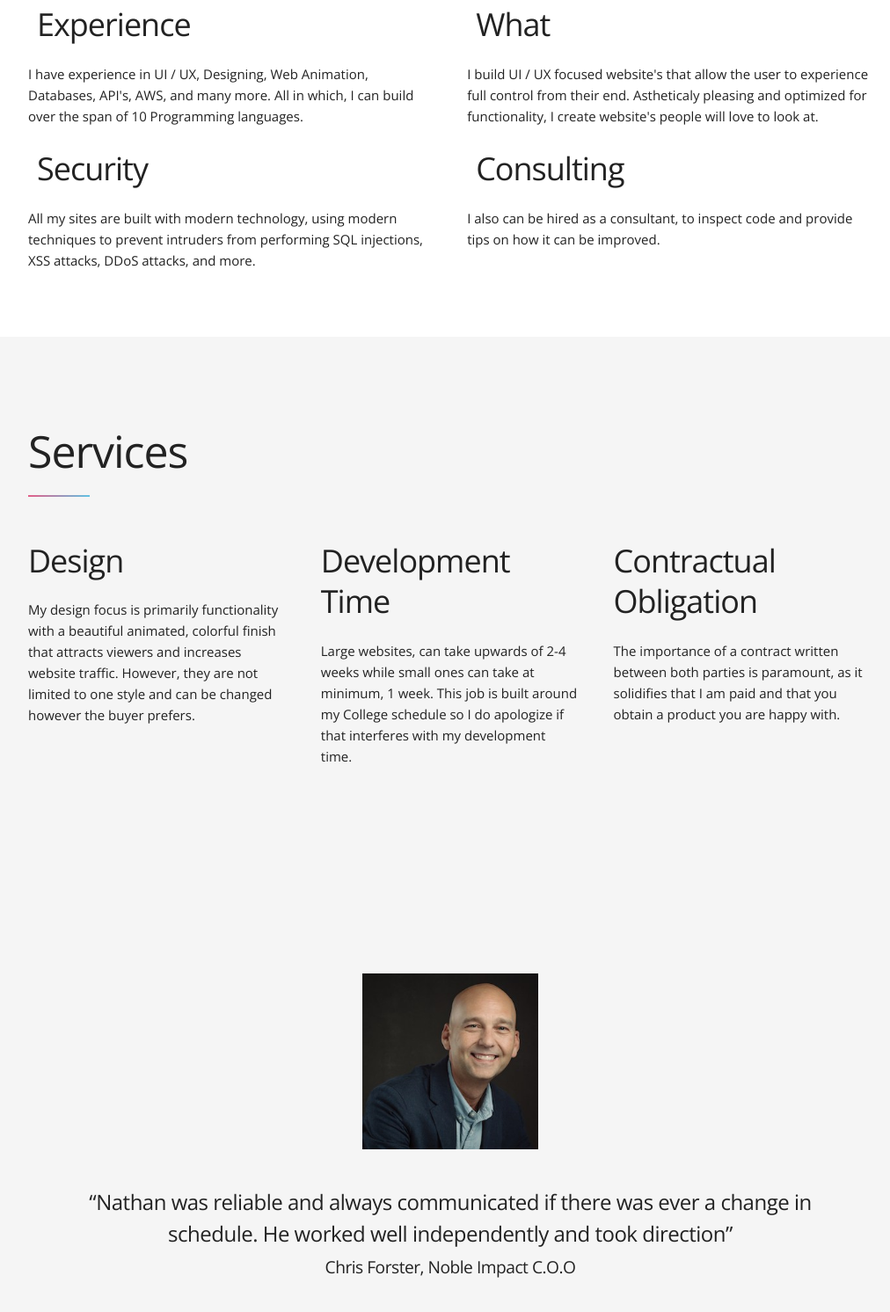
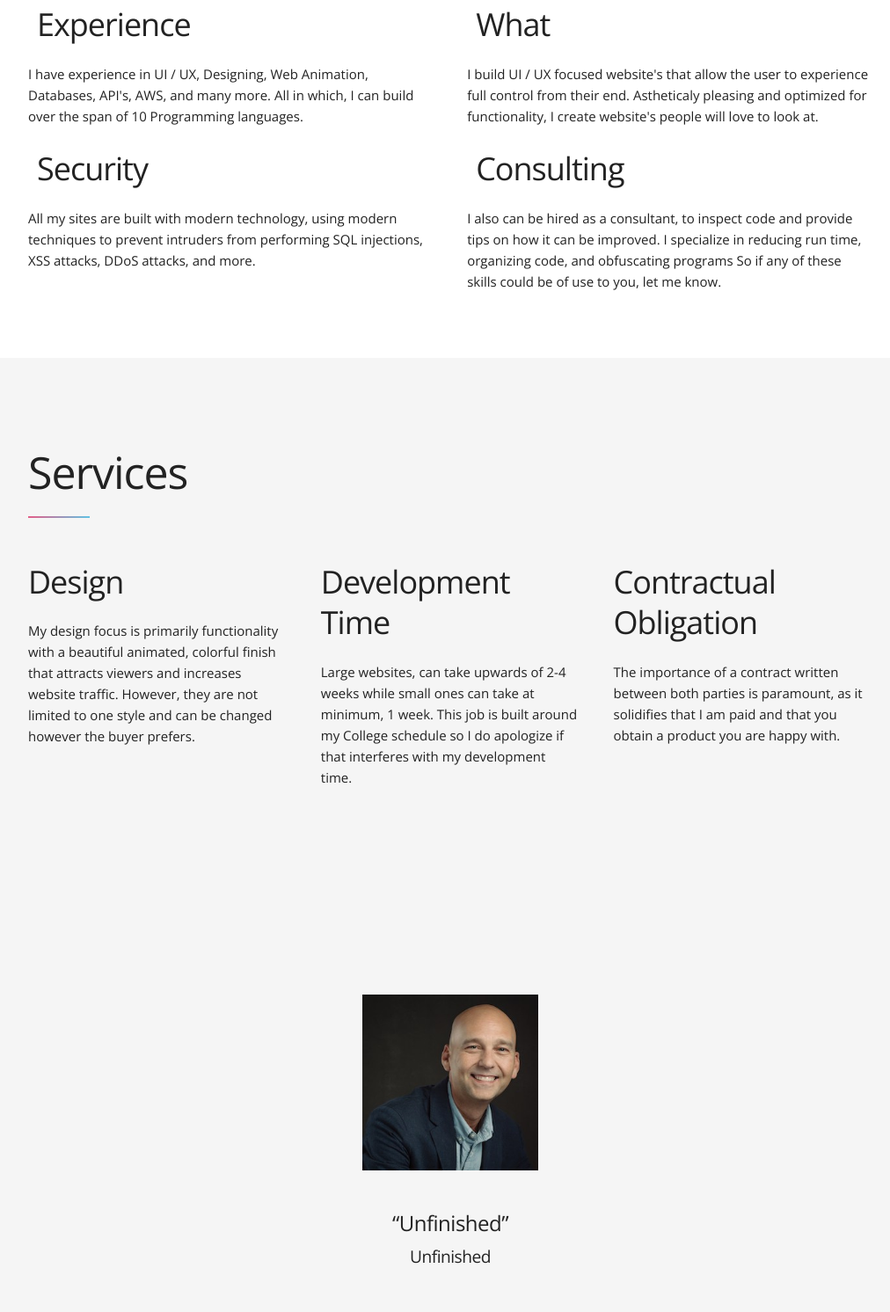
Before and after one commit to nreeves/nreeves.github.io, a plain HTML site: page index.html in a window 1280 px wide. Shown: the part 1148-2640 px from the top of the page at 88% size, without its empty margins (128-1140 px from the left). Drawn offline with nearby package versions, Linux system fonts and the light colour scheme; some icons are missing.

Commit message:
Add files via upload

```diff
--- a/index.html
+++ b/index.html
@@ -69,7 +69,8 @@
         </div>
         <div class="six columns">
           <h3><span class="typcn typcn-lightbulb icon"></span>Consulting</h3>
-          <p> I also can be hired as a consultant, to inspect code and provide tips on how it can be improved. </p>
+          <p> I also can be hired as a consultant, to inspect code and provide tips on how it can be improved. I specialize in reducing run time, organizing code, and obfuscating programs
+		  So if any of these skills could be of use to you, let me know. </p>
         </div>
       </div>
     </div>
@@ -119,8 +120,8 @@
       </blockquote>
       <blockquote class="quote"> <img src="images/Chris.png" width="200" height="200" alt=""/>
         <h5>&nbsp;<br>
-          &ldquo;Nathan was reliable and always communicated if there was ever a change in schedule. He worked well independently and took direction&rdquo;<br>
-          <small>Chris Forster, Noble Impact C.O.O </small></h5>
+          &ldquo;Unfinished&rdquo;<br>
+          <small> Unfinished </small></h5>
 
       </blockquote>
     </div>
```
